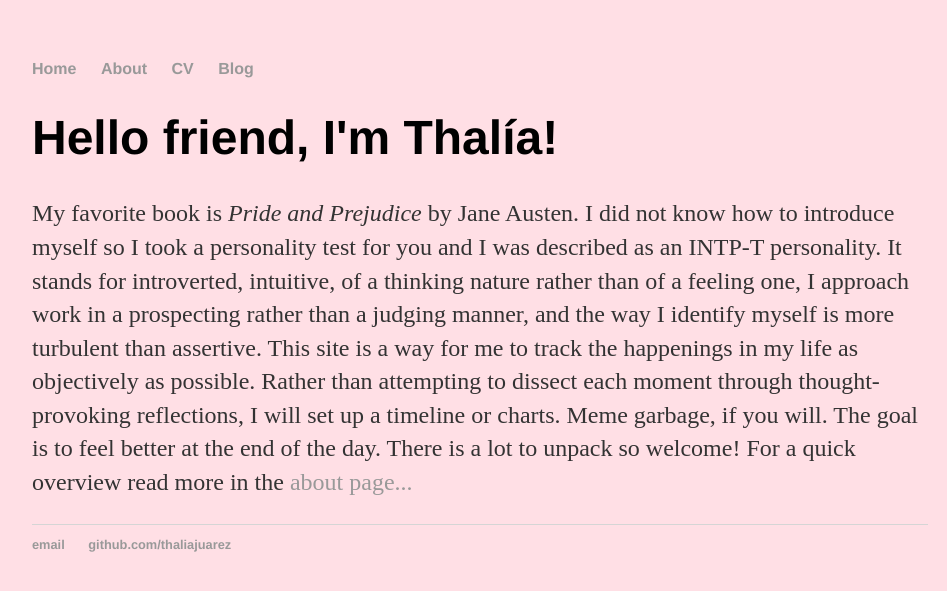
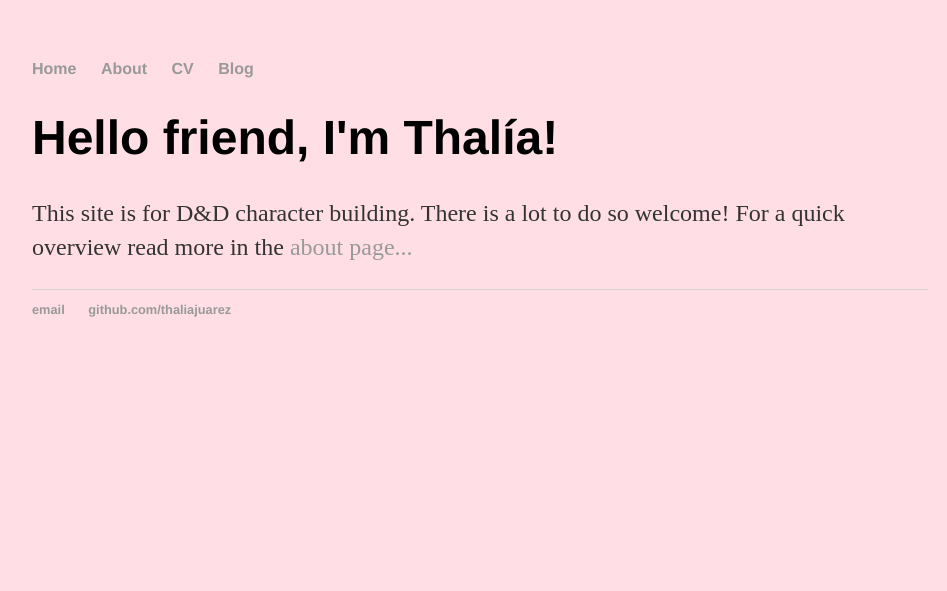
Before and after one commit to thaliajuarez/patroclus, a Jekyll site: the page built from index.html, in a window 1280 px wide. Shown: the top 591 px of the page, without its empty margins (160-1107 px from the left). Built offline with Jekyll 4.4.1, drawn with Linux system fonts in a browser that asks for light colours.

Commit message:
site purpose

```diff
--- a/index.html
+++ b/index.html
@@ -4,5 +4,5 @@ title: thalikat
 ---
 <div class="blurb">
 	<h1>Hello friend, I'm Thalía!</h1>
-	<p>My favorite book is <em>Pride and Prejudice</em> by Jane Austen. I did not know how to introduce myself so I took a personality test for you and I was described as an INTP-T personality. It stands for introverted, intuitive, of a thinking nature rather than of a feeling one, I approach work in a prospecting rather than a judging manner, and the way I identify myself is more turbulent than assertive. This site is a way for me to track the happenings in my life as objectively as possible. Rather than attempting to dissect each moment through thought-provoking reflections, I will set up a timeline or charts. Meme garbage, if you will. The goal is to feel better at the end of the day. There is a lot to unpack so welcome! For a quick overview read more in the <a href="/about"> about page...</a></p>
+	<p> This site is for D&D character building. There is a lot to do so welcome! For a quick overview read more in the <a href="/about"> about page...</a></p>
 </div><!-- /.blurb -->
```
